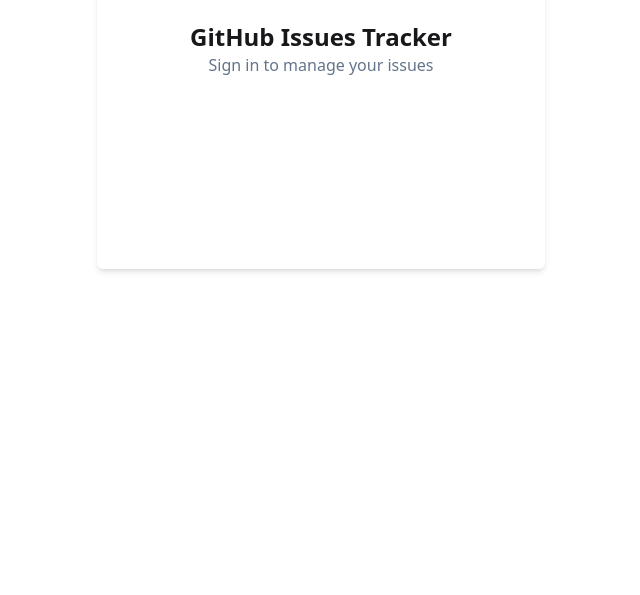
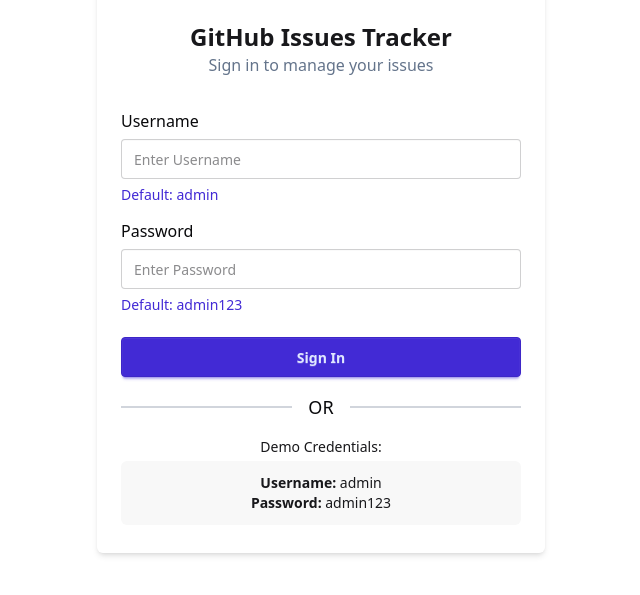
Before and after one commit to faisalalfin/B13-A5-Github-Issue-Tracker, a plain HTML site: page index.html in a window 1280 px wide. Shown: the part 147-742 px from the top of the page, without its empty margins (319-959 px from the left). Drawn offline with nearby package versions, Linux system fonts and the light colour scheme.

Commit message:
login form and button with credentials added successfully

```diff
--- a/index.html
+++ b/index.html
@@ -32,6 +32,39 @@
       <p class="text-[#64748B]">Sign in to manage your issues</p>
     </div>
 
+    <div class="form pt-1">
+      <div class="card bg-base-100 w-full max-w-md shrink-0 mx-auto">
+        <div class="card-body">
+          <fieldset class="fieldset">
+            <label class="label font-medium text-base text-neutral">Username</label>
+            <input minlength="5" maxlength="16" type="name" class="input w-full" placeholder="Enter Username" />
+            <div>
+              <p class="text-primary text-sm">Default: admin</p>
+            </div>
+            <label class="label font-medium text-base text-neutral pt-2"
+              >Password</label
+            >
+            <input maxlength="12" type="password" class="input w-full" placeholder="Enter Password" />
+            <div>
+              <p class="text-primary text-sm">Default: admin123</p>
+            </div>
+            <button class="btn btn-primary mt-4">Sign In</button>
+            <div
+              class="divider text-gray-400 before:bg-gray-300 after:bg-gray-300"
+            >
+              <h3 class="text-neutral text-lg">OR</h3>
+            </div>
 
+            <div class="text-center text-sm">
+              <p>Demo Credentials:</p>
+              <div class="bg-base-200 py-3 rounded-md mt-1">
+                <h3><span class="font-bold">Username:</span> admin</h3>
+                <h3><span class="font-bold">Password:</span> admin123</h3>
+              </div>
+            </div>
+          </fieldset>
+        </div>
+      </div>
+    </div>
   </body>
 </html>
```
